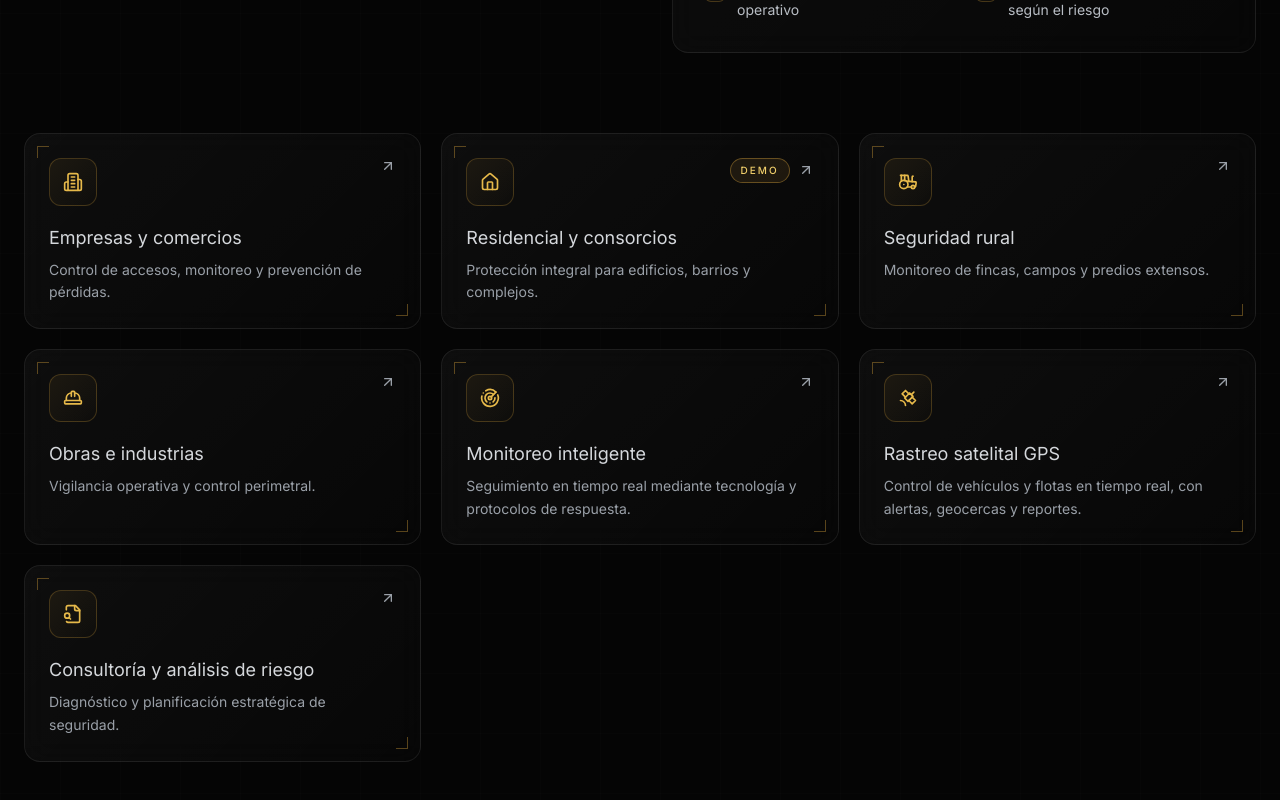
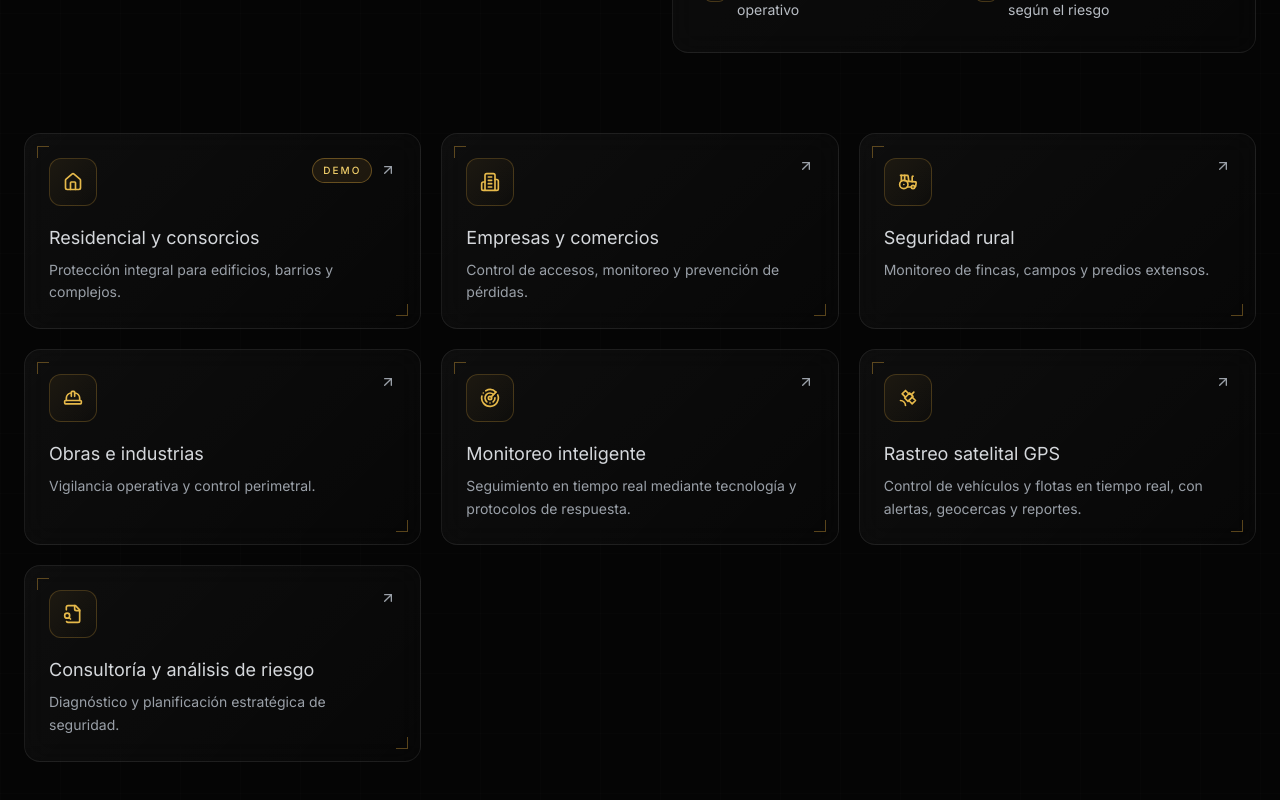
Before and after one commit to matiaslujanw/vig.ia, a Next.js app: page / in a window 1280 px wide. Shown: the part 4264-5064 px from the top of the page. Built offline with nearby package versions, Linux system fonts and the light colour scheme.

Commit message:
Prioritize residential demo card

```diff
--- a/components/Services.tsx
+++ b/components/Services.tsx
@@ -36,17 +36,17 @@ const solutions: {
   external?: boolean;
 }[] = [
   {
-    icon: Building2,
-    title: "Empresas y comercios",
-    desc: "Control de accesos, monitoreo y prevención de pérdidas.",
-  },
-  {
     icon: Home,
     title: "Residencial y consorcios",
     desc: "Protección integral para edificios, barrios y complejos.",
     href: "https://carta-presentacion-iota.vercel.app/",
     badge: "Demo",
     external: true,
+  },
+  {
+    icon: Building2,
+    title: "Empresas y comercios",
+    desc: "Control de accesos, monitoreo y prevención de pérdidas.",
   },
   {
     icon: Tractor,
```
